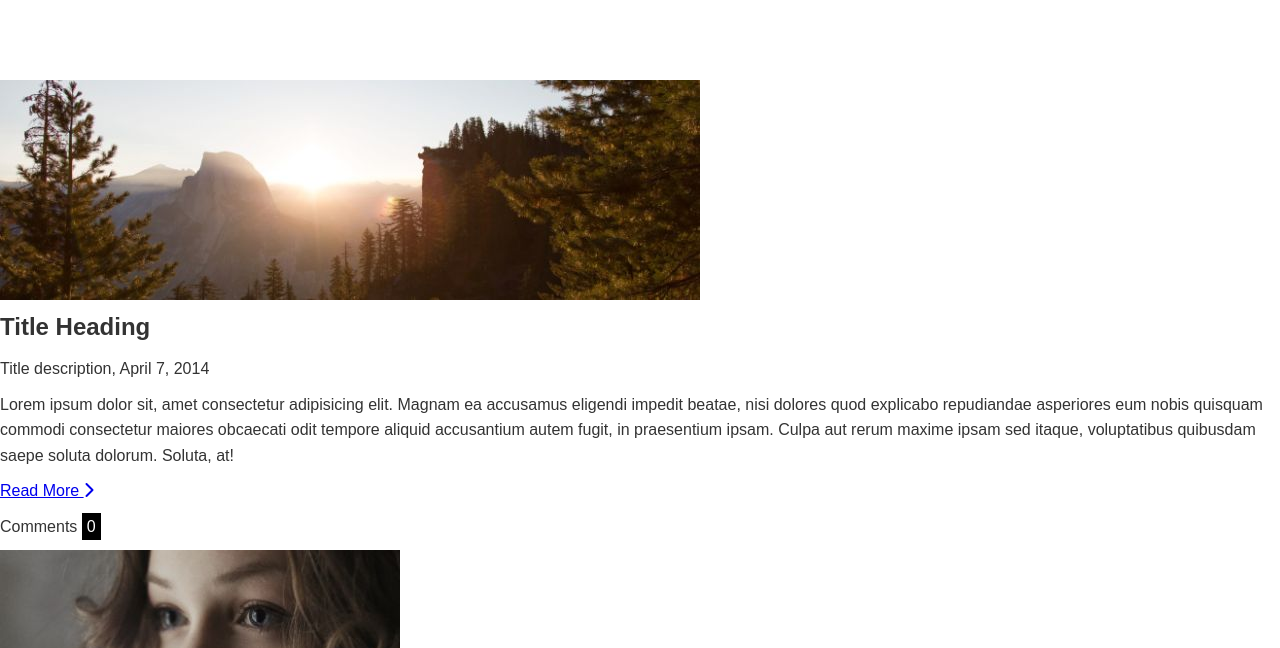
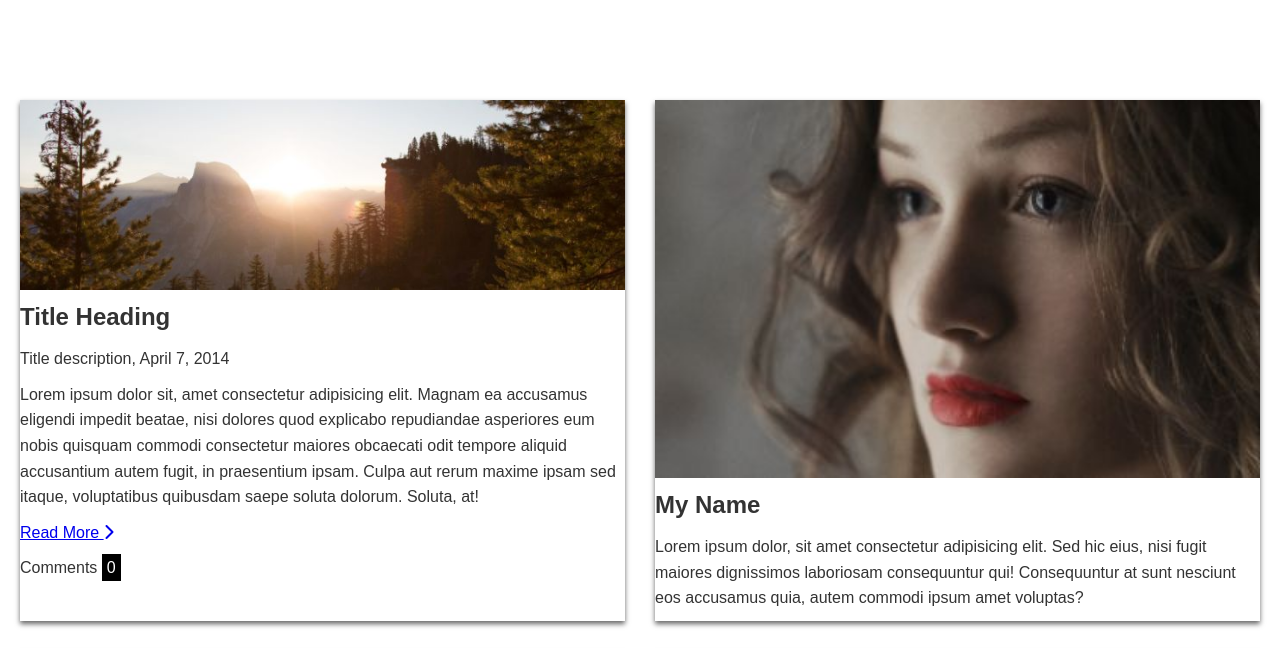
Before and after one commit to s-khodjaev/w3_blog, a plain HTML site: page index.html in a window 1280 px wide. Shown: the part 120-768 px from the top of the page. Drawn offline with Linux system fonts and the light colour scheme.

Commit message:
add card styles

```diff
--- a/css/main.css
+++ b/css/main.css
@@ -28,6 +28,10 @@ p {
   margin: 10px 0;
 }
 
+img {
+  width: 100%;
+}
+
 .dark {
   background-color: #000;
   color: #fff;
@@ -45,3 +49,17 @@ header {
 header h1 {
   text-transform: uppercase;
 }
+
+/* Cards */
+
+.cards {
+  display: grid;
+  grid-template-columns: repeat(2, 1fr);
+  gap: 30px;
+  padding: 20px;
+}
+
+.card {
+  background-color: #fff;
+  box-shadow: 0 3px 5px rgba(0, 0, 0, 0.6);
+}
```
